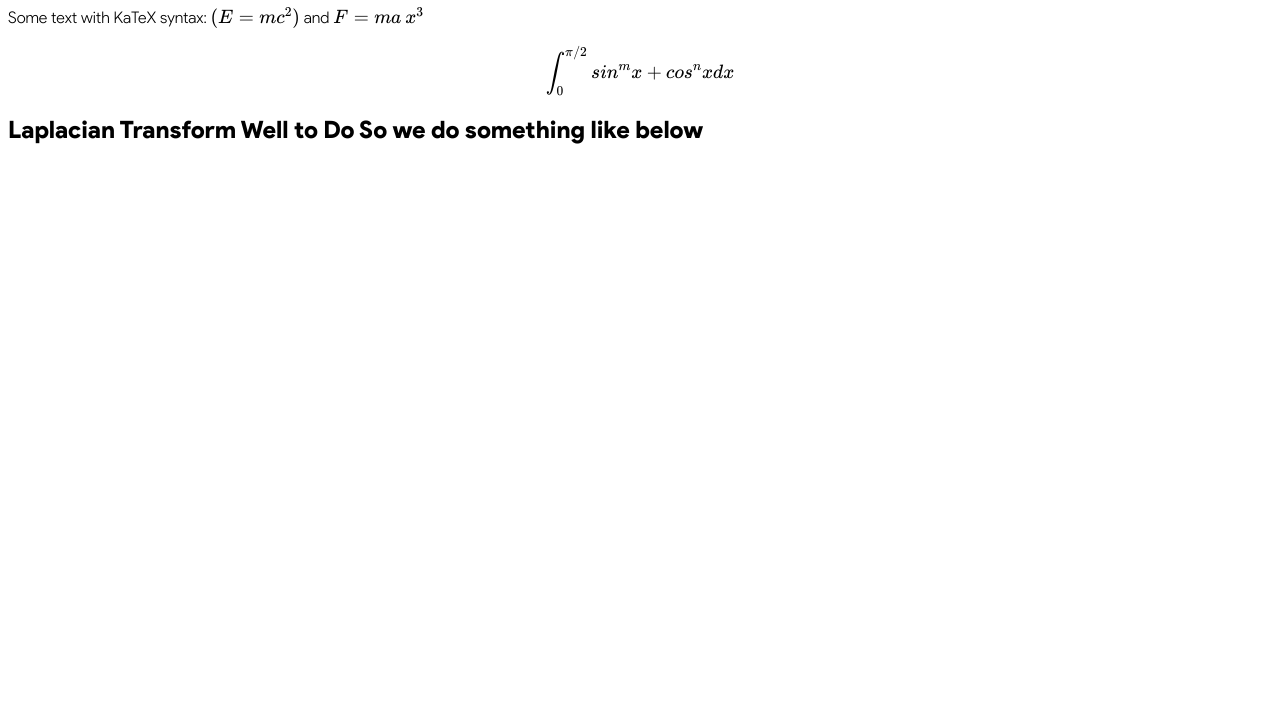
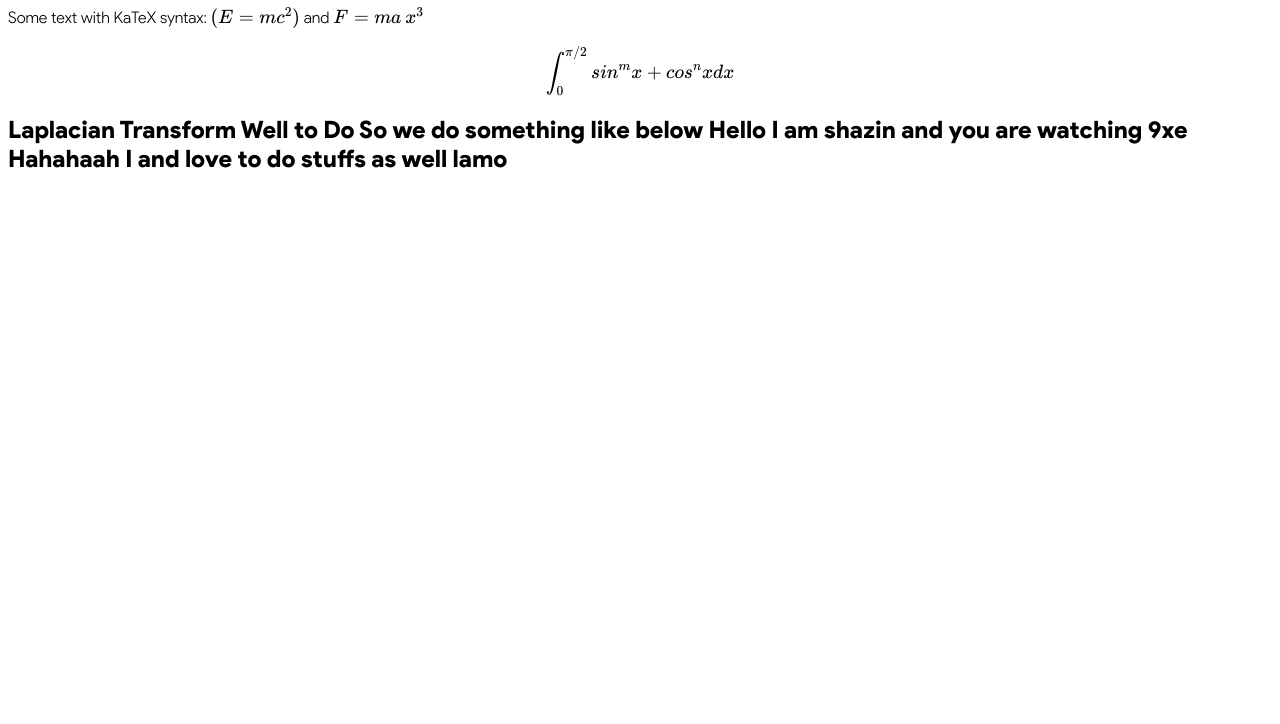
Before and after one commit to dev5h/remark, a plain HTML site: page html_previewer/index.html in a window 1280 px wide. Shown: the part 76-800 px from the top of the page. Drawn offline with Linux system fonts and the light colour scheme.

Commit message:
Updated html_previewer/index.html;

```diff
--- a/html_previewer/index.html
+++ b/html_previewer/index.html
@@ -17,6 +17,9 @@
       $x^3$ <br />
       $$\int_0^{\pi/2} sin^mx+ cos^nx dx$$ <br />
       ## Laplacian Transform Well to Do So we do something like below
+      Hello I am shazin and you are watching 9xe
+
+      Hahahaah I and love to do stuffs as well lamo
     </div>
     <link rel="stylesheet" href="style.css" />
   </body>
```
